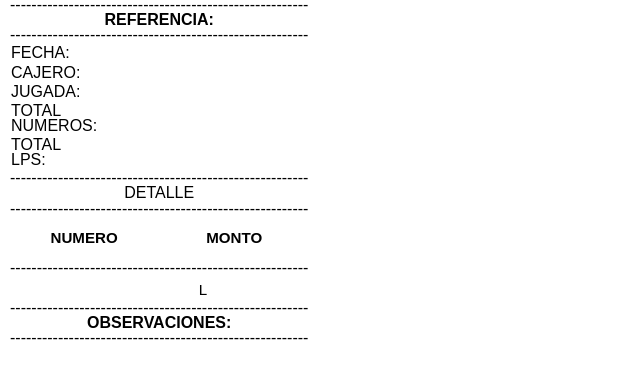
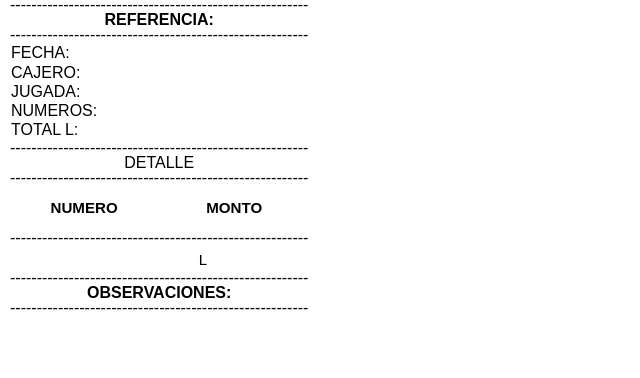
Before and after one commit to rimedhn/gestiondenumeros, a plain HTML site: page ticketjugada.html in a window 1280 px wide. Shown: the part 192-570 px from the top of the page, without its empty margins (0-640 px from the left). Drawn offline with Linux system fonts and the light colour scheme.

Commit message:
Rename fields in ticketjugada.html

```diff
--- a/ticketjugada.html
+++ b/ticketjugada.html
@@ -162,11 +162,11 @@
           <td class="informasi" style="width: 70%;" id="jugada"></td>
         </tr>
         <tr>
-          <td class="informasi" style="width: 30%;">TOTAL NUMEROS:</td>
+          <td class="informasi" style="width: 30%;">NUMEROS:</td>
           <td class="informasi" style="width: 70%;" id="numeros"></td>
         </tr>
           <tr>
-          <td class="informasi" style="width: 30%;">TOTAL LPS:</td>
+          <td class="informasi" style="width: 30%;">TOTAL L:</td>
           <td class="informasi" style="width: 70%;" id="total"></td>
         </tr>
       </table>
```
